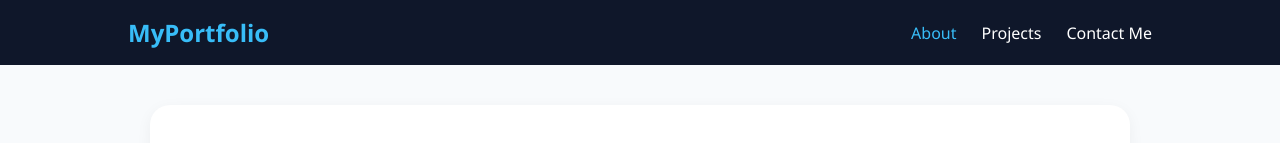
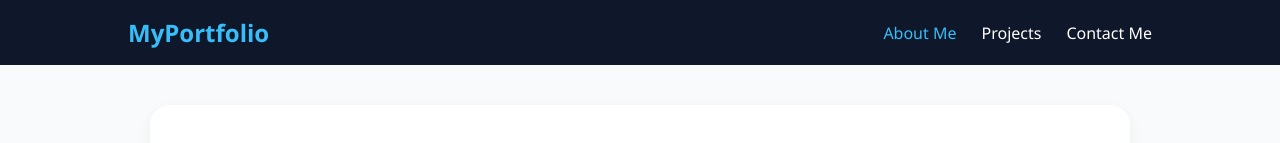
Before and after one commit to Muhammadnoman385/my_portfolio, a React (Vite) app: page / in a window 1280 px wide. Shown: the top 143 px of the page. Built offline with nearby package versions, Linux system fonts and the light colour scheme.

Commit message:
Minor design update

```diff
--- a/src/App.jsx
+++ b/src/App.jsx
@@ -41,7 +41,7 @@ function App() {
       <nav className="navbar">
         <div className="logo">MyPortfolio</div>
         <ul className="nav-links">
-          <li onClick={() => setCurrentPage('home')} className={currentPage === 'home' ? 'active' : ''}>About</li>
+          <li onClick={() => setCurrentPage('home')} className={currentPage === 'home' ? 'active' : ''}>About Me</li>
           <li onClick={() => setCurrentPage('projects')} className={currentPage === 'projects' ? 'active' : ''}>Projects</li>
           <li onClick={() => setCurrentPage('contact')} className={currentPage === 'contact' ? 'active' : ''}>Contact Me</li>
         </ul>
```
